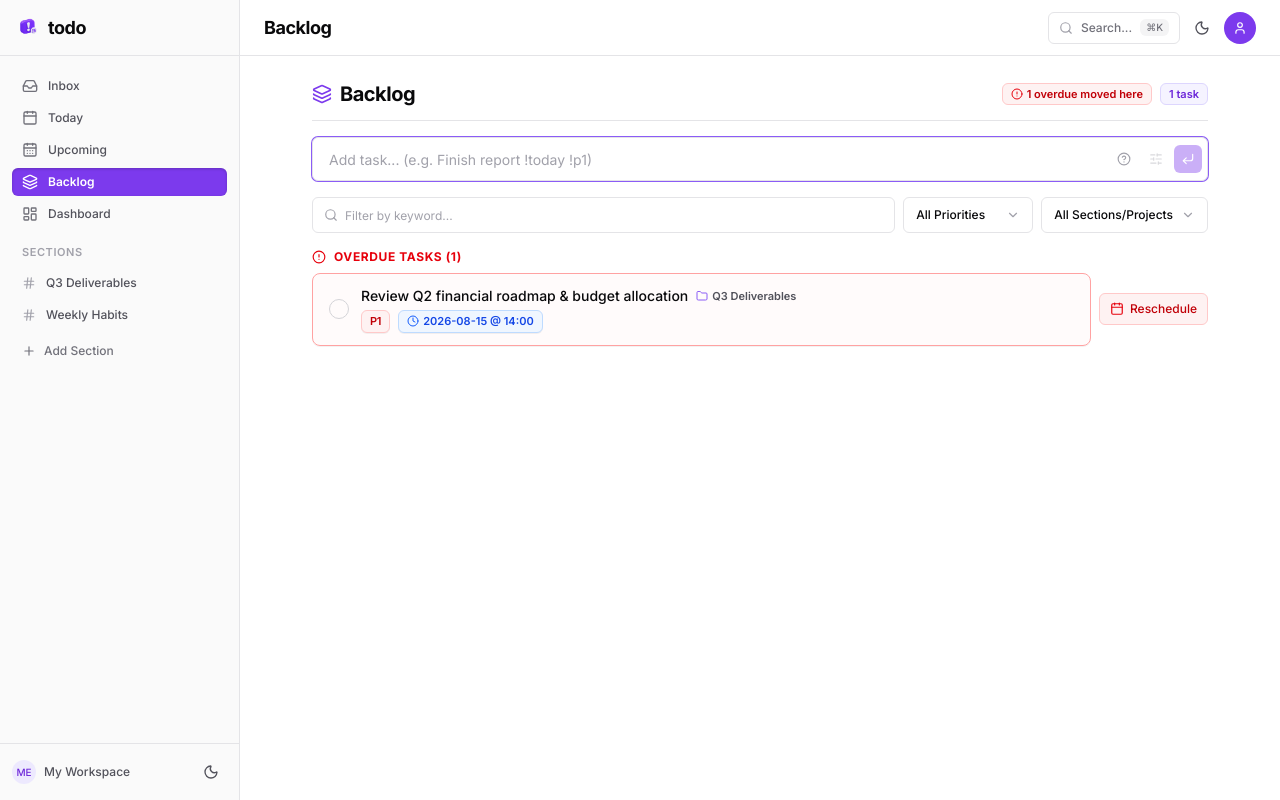
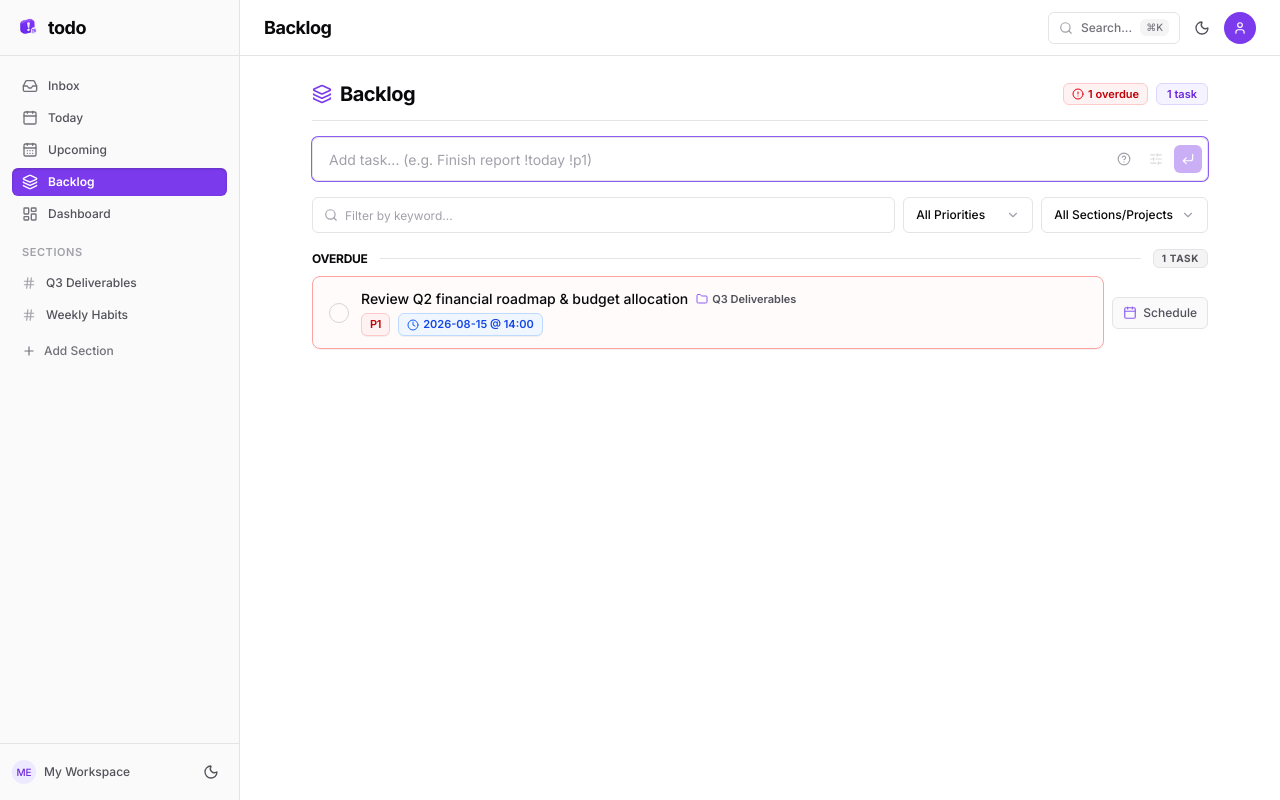
Before and after one commit to khasiyavivek97123-cpu/-ToDo, a Next.js app: page /backlog in a window 1280 px wide. Built offline with nearby package versions, Linux system fonts and the light colour scheme.

Commit message:
added the group by based on date

```diff
--- a/src/app/(app)/backlog/page.tsx
+++ b/src/app/(app)/backlog/page.tsx
@@ -8,6 +8,7 @@
 import { TaskItem } from "@/components/tasks/TaskItem";
 import { EmptyState } from "@/components/ui/EmptyState";
 import { getTodayISO, isTaskOverdue, sortByPriority } from "@/lib/utils";
+import { groupTasksByDate } from "@/lib/grouping";
 import {
   FilterBar,
   TaskFilterState,
@@ -25,26 +26,22 @@
   const todayISO = getTodayISO();
   const filteredTasks = filterTasks(tasks, filters);
 
-  // Overdue active tasks (moved to Backlog) sorted by priority
-  const overdueTasks = sortByPriority(
-    filteredTasks.filter((t) => isTaskOverdue(t, todayISO))
+  // Active backlog tasks: unscheduled OR overdue tasks
+  const activeBacklogTasks = filteredTasks.filter(
+    (t) => !t.completed && (!t.dueDate || isTaskOverdue(t, todayISO))
   );
 
-  // Unscheduled active tasks (no dueDate) sorted by priority
-  const unscheduledTasks = sortByPriority(
-    filteredTasks.filter((t) => !t.completed && !t.dueDate)
-  );
+  const overdueCount = activeBacklogTasks.filter((t) => isTaskOverdue(t, todayISO)).length;
 
-  // Total active backlog tasks sorted by priority
-  const activeTasks = sortByPriority([...overdueTasks, ...unscheduledTasks]);
-
-  // Completed backlog tasks sorted by priority
-  const completedTasks = sortByPriority(
+  // Completed backlog tasks
+  const completedBacklogTasks = sortByPriority(
     filteredTasks.filter(
       (t) => t.completed && (!t.dueDate || t.dueDate < todayISO)
     )
   );
 
+  // Date-grouped active backlog tasks (Overdue, Today, Tomorrow, dd/mm/yyyy, No Due Date)
+  const groupedBacklogTasks = groupTasksByDate(activeBacklogTasks);
 
   const handleScheduleDate = (taskId: string, dateStr: string) => {
     if (!dateStr) return;
@@ -53,7 +50,7 @@
   };
 
   return (
-    <div className="space-y-4 max-w-4xl mx-auto">
+    <div className="space-y-4 max-w-4xl mx-auto select-none">
       {/* Page Heading */}
       <div className="flex items-center justify-between border-b border-border pb-3">
         <h1 className="text-xl font-bold tracking-tight text-foreground flex items-center gap-2">
@@ -61,14 +58,14 @@
           <span>Backlog</span>
         </h1>
         <div className="flex items-center gap-2">
-          {overdueTasks.length > 0 && (
+          {overdueCount > 0 && (
             <span className="text-[11px] font-semibold px-2 py-0.5 rounded-sm bg-red-50 text-red-700 dark:bg-red-950 dark:text-red-300 border border-red-200 dark:border-red-800 flex items-center gap-1">
               <AlertCircle className="w-3 h-3 text-red-600 dark:text-red-400" />
-              <span>{overdueTasks.length} overdue moved here</span>
+              <span>{overdueCount} overdue</span>
             </span>
           )}
-          <span className="text-[11px] font-semibold px-2 py-0.5 rounded-sm bg-primary-50 text-primary-700 dark:bg-primary-950 dark:text-primary-300 border border-primary-200 dark:border-primary-800">
-            {activeTasks.length} {activeTasks.length === 1 ? "task" : "tasks"}
+          <span className="text-[11px] font-semibold px-2.5 py-0.5 rounded-sm bg-primary-50 text-primary-700 dark:bg-primary-950 dark:text-primary-300 border border-primary-200 dark:border-primary-800">
+            {activeBacklogTasks.length} {activeBacklogTasks.length === 1 ? "task" : "tasks"}
           </span>
         </div>
       </div>
@@ -79,69 +76,32 @@
       {/* Filter Bar */}
       <FilterBar filters={filters} onFilterChange={setFilters} />
 
-      {/* Active Backlog Tasks List with Inline Schedule Controls */}
-      <div className="space-y-4">
-        {/* Overdue Section Header if overdue tasks present */}
-        {overdueTasks.length > 0 && (
-          <div className="space-y-2">
-            <div className="flex items-center gap-2 text-xs font-bold text-red-600 dark:text-red-400 uppercase tracking-wider">
-              <AlertCircle className="w-3.5 h-3.5" />
-              <span>Overdue Tasks ({overdueTasks.length})</span>
+      {/* Active Backlog Tasks List Grouped By Date */}
+      <div className="space-y-5">
+        {activeBacklogTasks.length > 0 ? (
+          groupedBacklogTasks.map((group) => (
+            <div key={group.key} className="space-y-2">
+              {/* Group Subheading with Light Gray Divider Line & Task Count Pill */}
+              <div className="flex items-center gap-3 text-xs font-semibold text-neutral-500 uppercase tracking-wider">
+                <span className="shrink-0 text-foreground font-bold text-xs tracking-tight">
+                  {group.label}
+                </span>
+                <div className="h-[1px] flex-1 bg-neutral-200 dark:bg-neutral-800" />
+                <span className="shrink-0 text-[10px] font-bold px-2 py-0.5 rounded-sm bg-neutral-100 dark:bg-neutral-800 text-neutral-600 dark:text-neutral-300 border border-neutral-200 dark:border-neutral-700">
+                  {group.tasks.length} {group.tasks.length === 1 ? "task" : "tasks"}
+                </span>
               </div>
+
+              {/* Group Task Items with Inline Schedule Action */}
               <div className="space-y-2">
                 <AnimatePresence initial={false}>
-                {overdueTasks.map((task) => (
+                  {group.tasks.map((task) => (
                     <div key={task.id} className="flex flex-col sm:flex-row sm:items-center gap-2">
-                    <div className="flex-1">
+                      <div className="flex-1 min-w-0">
                         <TaskItem task={task} />
                       </div>
 
-                    {/* Schedule/Reschedule Action Button */}
-                    <div className="shrink-0 pl-11 sm:pl-0">
-                      {schedulingTaskId === task.id ? (
-                        <input
-                          type="date"
-                          autoFocus
-                          onBlur={() => setSchedulingTaskId(null)}
-                          onChange={(e) => handleScheduleDate(task.id, e.target.value)}
-                          className="h-8 px-2 rounded-sm border border-primary-500 bg-background text-xs text-foreground focus:outline-none"
-                        />
-                      ) : (
-                        <button
-                          type="button"
-                          onClick={() => setSchedulingTaskId(task.id)}
-                          className="inline-flex items-center gap-1.5 h-8 px-2.5 rounded-sm border border-red-200 bg-red-50 hover:bg-red-100 dark:border-red-900 dark:bg-red-950 dark:hover:bg-red-900 text-red-700 dark:text-red-300 text-xs font-medium transition-colors cursor-pointer"
-                        >
-                          <Calendar className="w-3.5 h-3.5 text-red-600 dark:text-red-400" />
-                          <span>Reschedule</span>
-                        </button>
-                      )}
-                    </div>
-                  </div>
-                ))}
-              </AnimatePresence>
-            </div>
-          </div>
-        )}
-
-        {/* Unscheduled Section Header if overdue tasks also present */}
-        {unscheduledTasks.length > 0 ? (
-          <div className="space-y-2">
-            {overdueTasks.length > 0 && (
-              <div className="flex items-center gap-2 text-xs font-bold text-neutral-500 uppercase tracking-wider pt-2 border-t border-border">
-                <Layers className="w-3.5 h-3.5" />
-                <span>Unscheduled Backlog ({unscheduledTasks.length})</span>
-              </div>
-            )}
-            <div className="space-y-2">
-              <AnimatePresence initial={false}>
-                {unscheduledTasks.map((task) => (
-                  <div key={task.id} className="flex flex-col sm:flex-row sm:items-center gap-2">
-                    <div className="flex-1">
-                      <TaskItem task={task} />
-                    </div>
-
-                    {/* Schedule Action Button / Date Picker */}
+                      {/* Inline Reschedule / Schedule Picker */}
                       <div className="shrink-0 pl-11 sm:pl-0">
                         {schedulingTaskId === task.id ? (
                           <input
@@ -167,17 +127,18 @@
                 </AnimatePresence>
               </div>
             </div>
-        ) : overdueTasks.length === 0 ? (
+          ))
+        ) : (
           <EmptyState
             imageSrc="/assets/images/empty-state-backlog.png"
             title="Backlog is empty"
             subtitle="No unscheduled or overdue tasks! All your items are on track."
           />
-        ) : null}
+        )}
       </div>
 
       {/* Completed Tasks Collapsible Section */}
-      {completedTasks.length > 0 && (
+      {completedBacklogTasks.length > 0 && (
         <div className="pt-3 border-t border-border space-y-2">
           <button
             type="button"
@@ -189,7 +150,7 @@
             ) : (
               <ChevronRight className="w-3.5 h-3.5" />
             )}
-            <span>Completed ({completedTasks.length})</span>
+            <span>Completed ({completedBacklogTasks.length})</span>
           </button>
 
           {showCompleted && (
@@ -199,7 +160,7 @@
               exit={{ opacity: 0, height: 0 }}
               className="space-y-2 pt-1"
             >
-              {completedTasks.map((task) => (
+              {completedBacklogTasks.map((task) => (
                 <TaskItem key={task.id} task={task} />
               ))}
             </motion.div>
--- a/src/app/(app)/inbox/page.tsx
+++ b/src/app/(app)/inbox/page.tsx
@@ -13,42 +13,34 @@
   defaultTaskFilterState,
   filterTasks,
 } from "@/components/tasks/FilterBar";
-
-import { getTodayISO, isTaskOverdue, sortByPriority } from "@/lib/utils";
+import { sortByPriority } from "@/lib/utils";
+import { groupTasksByDate } from "@/lib/grouping";
 
 export default function InboxPage() {
   const tasks = useAppStore((state) => state.tasks);
   const [showCompleted, setShowCompleted] = useState(false);
   const [filters, setFilters] = useState<TaskFilterState>(defaultTaskFilterState);
 
-  const todayISO = getTodayISO();
-
-  // Filter tasks with no project assigned
+  // Inbox tasks: tasks without a project assigned
   const inboxTasks = tasks.filter((t) => !t.projectId);
   const filteredInboxTasks = filterTasks(inboxTasks, filters);
 
-  // Active inbox tasks exclude overdue tasks (which move to Backlog) sorted by priority P1 -> P4
-  const activeTasks = sortByPriority(
-    filteredInboxTasks.filter(
-      (t) => !t.completed && !isTaskOverdue(t, todayISO)
-    )
-  );
-  const completedTasks = sortByPriority(
-    filteredInboxTasks.filter((t) => t.completed)
-  );
+  const activeInboxTasks = filteredInboxTasks.filter((t) => !t.completed);
+  const completedInboxTasks = sortByPriority(filteredInboxTasks.filter((t) => t.completed));
 
-
+  // Date-grouped active tasks (Today, Tomorrow, dd/mm/yyyy, No Due Date)
+  const groupedActiveTasks = groupTasksByDate(activeInboxTasks);
 
   return (
-    <div className="space-y-4 max-w-4xl mx-auto">
+    <div className="space-y-4 max-w-4xl mx-auto select-none">
       {/* Page Heading */}
       <div className="flex items-center justify-between border-b border-border pb-3">
         <h1 className="text-xl font-bold tracking-tight text-foreground flex items-center gap-2">
           <InboxIcon className="w-5 h-5 text-primary-600 dark:text-primary-400" />
           <span>Inbox</span>
         </h1>
-        <span className="text-[11px] font-semibold px-2 py-0.5 rounded-sm bg-primary-50 text-primary-700 dark:bg-primary-950 dark:text-primary-300 border border-primary-200 dark:border-primary-800">
-          {activeTasks.length} {activeTasks.length === 1 ? "task" : "tasks"}
+        <span className="text-[11px] font-semibold px-2.5 py-0.5 rounded-sm bg-primary-50 text-primary-700 dark:bg-primary-950 dark:text-primary-300 border border-primary-200 dark:border-primary-800">
+          {activeInboxTasks.length} {activeInboxTasks.length === 1 ? "task" : "tasks"}
         </span>
       </div>
 
@@ -58,16 +50,32 @@
       {/* Filter Bar */}
       <FilterBar filters={filters} onFilterChange={setFilters} />
 
-      {/* Active Tasks List */}
-      <div className="space-y-2">
-        {activeTasks.length > 0 ? (
+      {/* Active Tasks List Grouped By Date */}
+      <div className="space-y-5">
+        {activeInboxTasks.length > 0 ? (
+          groupedActiveTasks.map((group) => (
+            <div key={group.key} className="space-y-2">
+              {/* Group Subheading with Light Gray Divider Line & Task Count Pill */}
+              <div className="flex items-center gap-3 text-xs font-semibold text-neutral-500 uppercase tracking-wider">
+                <span className="shrink-0 text-foreground font-bold text-xs tracking-tight">
+                  {group.label}
+                </span>
+                <div className="h-[1px] flex-1 bg-neutral-200 dark:bg-neutral-800" />
+                <span className="shrink-0 text-[10px] font-bold px-2 py-0.5 rounded-sm bg-neutral-100 dark:bg-neutral-800 text-neutral-600 dark:text-neutral-300 border border-neutral-200 dark:border-neutral-700">
+                  {group.tasks.length} {group.tasks.length === 1 ? "task" : "tasks"}
+                </span>
+              </div>
+
+              {/* Group Task Items */}
               <div className="space-y-2">
                 <AnimatePresence initial={false}>
-              {activeTasks.map((task) => (
+                  {group.tasks.map((task) => (
                     <TaskItem key={task.id} task={task} />
                   ))}
                 </AnimatePresence>
               </div>
+            </div>
+          ))
         ) : (
           <EmptyState
             imageSrc="/assets/images/empty-state-inbox.png"
@@ -78,7 +86,7 @@
       </div>
 
       {/* Completed Tasks Collapsible Section */}
-      {completedTasks.length > 0 && (
+      {completedInboxTasks.length > 0 && (
         <div className="pt-3 border-t border-border space-y-2">
           <button
             type="button"
@@ -90,7 +98,7 @@
             ) : (
               <ChevronRight className="w-3.5 h-3.5" />
             )}
-            <span>Completed ({completedTasks.length})</span>
+            <span>Completed ({completedInboxTasks.length})</span>
           </button>
 
           {showCompleted && (
@@ -100,7 +108,7 @@
               exit={{ opacity: 0, height: 0 }}
               className="space-y-2 pt-1"
             >
-              {completedTasks.map((task) => (
+              {completedInboxTasks.map((task) => (
                 <TaskItem key={task.id} task={task} />
               ))}
             </motion.div>
--- /dev/null
+++ b/src/lib/grouping.ts
@@ -0,0 +1,74 @@
+import { addDays, format } from "date-fns";
+import { Task } from "./types";
+import { getTodayISO, sortByPriority } from "./utils";
+
+export interface DateGroup {
+  key: string;
+  label: string;
+  order: number;
+  dateStr: string;
+  tasks: Task[];
+}
+
+export function groupTasksByDate(tasks: Task[]): DateGroup[] {
+  const todayObj = new Date();
+  const todayISO = getTodayISO();
+  const tomorrowISO = format(addDays(todayObj, 1), "yyyy-MM-dd");
+
+  const groupsMap = new Map<string, { label: string; order: number; dateStr: string; tasks: Task[] }>();
+
+  tasks.forEach((task) => {
+    let key = "no-date";
+    let label = "No Due Date";
+    let order = 999999;
+    let dateStr = "9999-99-99";
+
+    if (task.dueDate) {
+      if (task.dueDate < todayISO) {
+        key = "overdue";
+        label = "Overdue";
+        order = -1;
+        dateStr = task.dueDate;
+      } else if (task.dueDate === todayISO) {
+        key = "today";
+        label = "Today";
+        order = 0;
+        dateStr = todayISO;
+      } else if (task.dueDate === tomorrowISO) {
+        key = "tomorrow";
+        label = "Tomorrow";
+        order = 1;
+        dateStr = tomorrowISO;
+      } else {
+        // Format as dd/MM/yyyy
+        const [yyyy, mm, dd] = task.dueDate.split("-");
+        const formattedDate = `${dd}/${mm}/${yyyy}`;
+        key = `date-${task.dueDate}`;
+        label = formattedDate;
+        // Parse date number for sorting order
+        order = parseInt(task.dueDate.replace(/-/g, ""), 10);
+        dateStr = task.dueDate;
+      }
+    }
+
+    if (!groupsMap.has(key)) {
+      groupsMap.set(key, { label, order, dateStr, tasks: [] });
+    }
+    groupsMap.get(key)!.tasks.push(task);
+  });
+
+  const sortedGroups = Array.from(groupsMap.values()).sort((a, b) => a.order - b.order);
+
+  // Sort tasks within each group by priority
+  sortedGroups.forEach((g) => {
+    g.tasks = sortByPriority(g.tasks);
+  });
+
+  return sortedGroups.map((g) => ({
+    key: g.dateStr,
+    label: g.label,
+    order: g.order,
+    dateStr: g.dateStr,
+    tasks: g.tasks,
+  }));
+}
```
Lines whose indentation alone changed are shown as unchanged.
